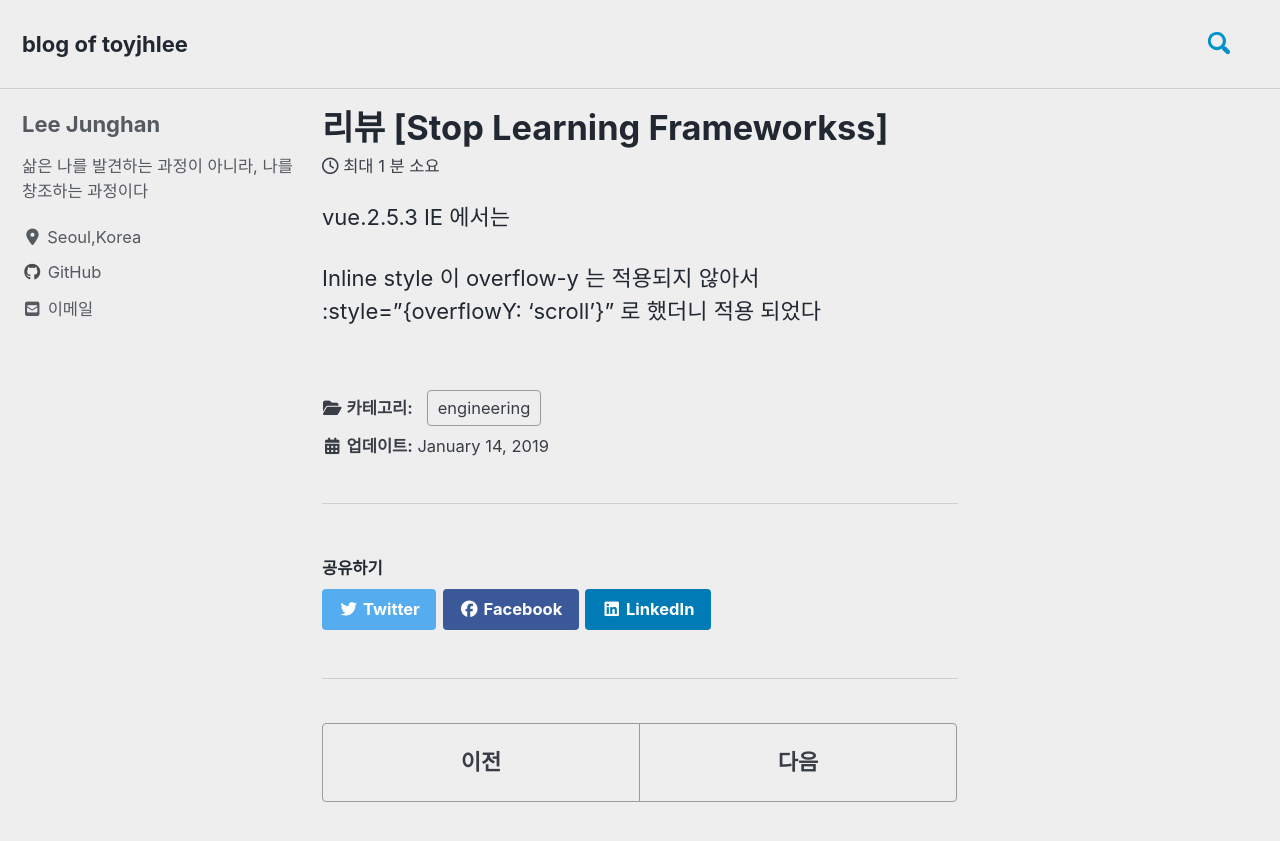
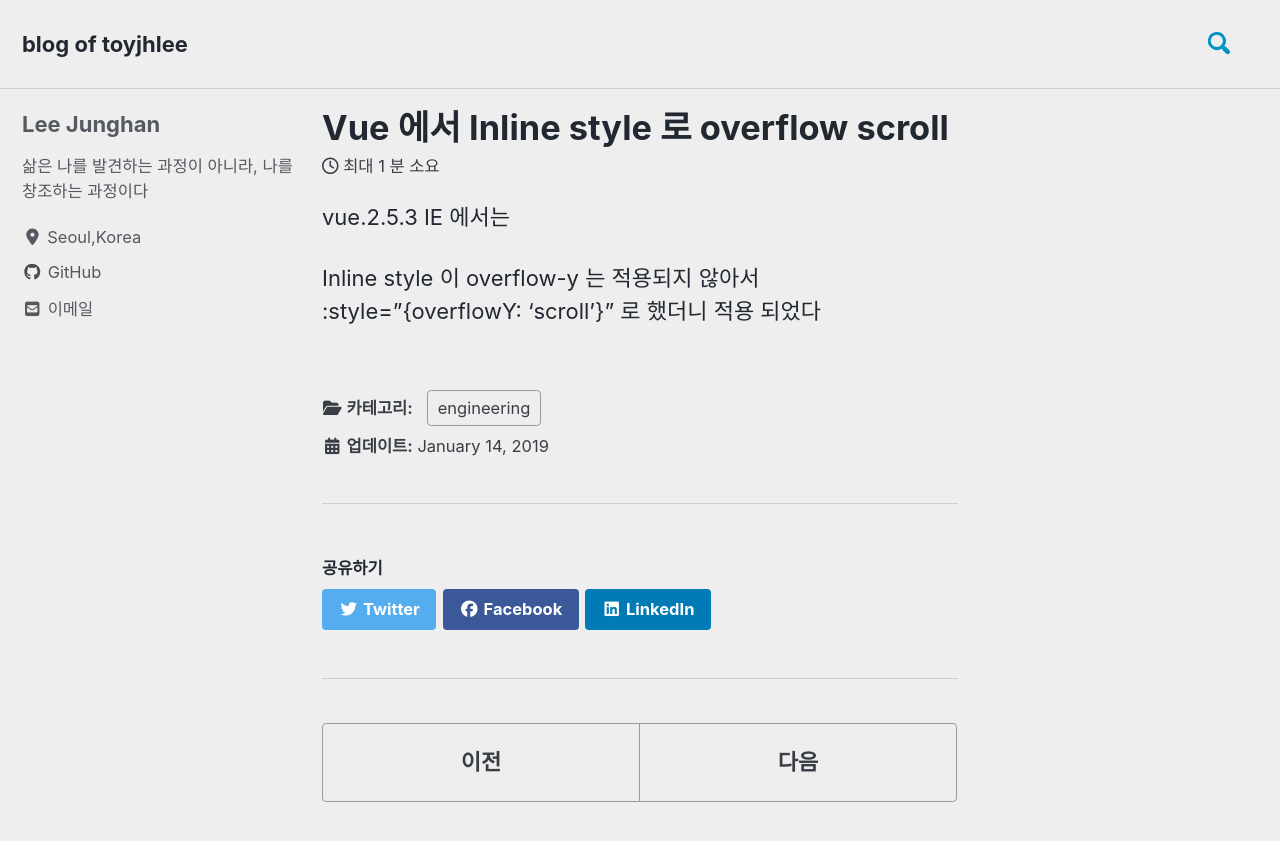
Before and after one commit to toyjhlee/toyjhlee.github.com, a Jekyll site: the page built from _posts/2019-01-14-scoll-ie.md, in a window 1280 px wide and 900 px high. Shown: the top 841 px of the window. Built offline with Jekyll 4.4.1, drawn with Linux system fonts in a browser that asks for light colours; cached includes are drawn as plain includes; nearby versions of some CDN libraries.

Commit message:
feat: change title

```diff
--- a/_posts/2019-01-14-scoll-ie.md
+++ b/_posts/2019-01-14-scoll-ie.md
@@ -1,5 +1,5 @@
 ---
-title:  "리뷰 [Stop Learning Frameworkss]"
+title:  "Vue 에서 Inline style 로 overflow scroll"
 date:   2019-01-14 17:00:00 +0900
 categories: engineering
 ---
```
